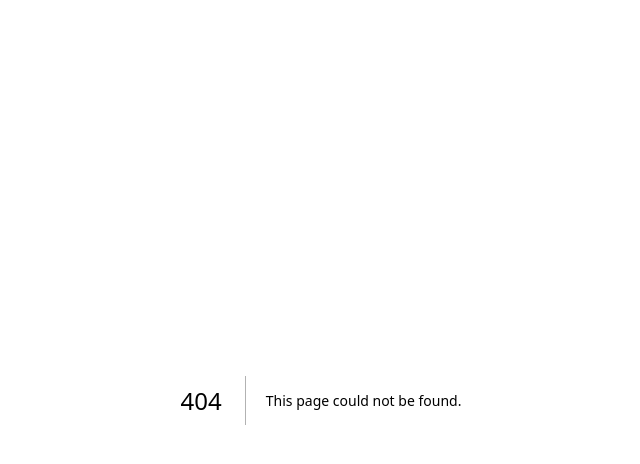
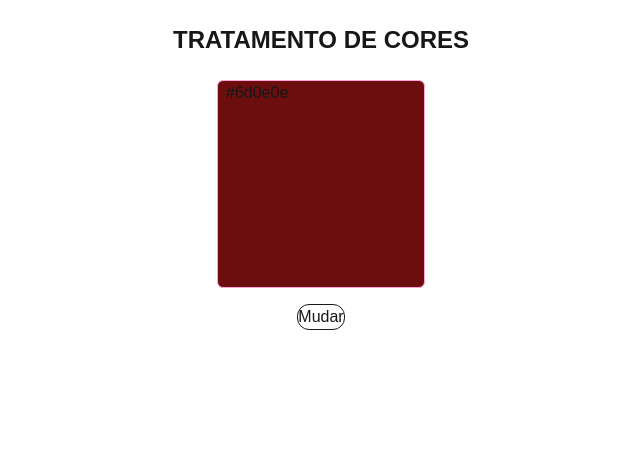
Before and after one commit to EdsonGaspar/journey-reactjs, a Next.js app: page /cores in a window 1280 px wide. Before the commit this address had no page. Shown: the top 464 px of the page, without its empty margins (319-959 px from the left). Built offline with nearby package versions, Linux system fonts and the light colour scheme.

Commit message:
feat: Terminado as cores randomicas

```diff
--- /dev/null
+++ b/app/cores/page.tsx
@@ -0,0 +1,12 @@
+import { Colorizer } from "@/components/cores/colorizer";
+
+export default function PageColor() {
+  return (
+    <div>
+      <header className="font-bold text-2xl  uppercase text-center my-6">
+        Tratamento de cores
+      </header>
+      <Colorizer />
+    </div>
+  );
+}
--- a/app/page.tsx
+++ b/app/page.tsx
@@ -27,7 +27,12 @@ export default function Home() {
       <Link href={"/filmes"} className="border p-2 ml-2.5">
         Filmes
       </Link>
-      <Link href={"./pessoa"}>Pessoa</Link>
+      <Link href={"./pessoa"} className="border p-2 ml-2.5">
+        Pessoa
+      </Link>
+      <Link href={"./cores"} className="border p-2 ml-2.5">
+        Cor
+      </Link>
     </div>
   );
 }
--- /dev/null
+++ b/components/cores/colorizer.tsx
@@ -0,0 +1,30 @@
+"use client";
+import { useState } from "react";
+
+export function Colorizer() {
+  const [color, setColor] = useState("#6d0e0e");
+
+  const getRandomColor = () => {
+    const random = `#${Math.floor(Math.random() * 16777215).toString(16)}
+    `;
+    return random;
+  };
+
+  const handleColor = () => {
+    const randomColor = getRandomColor();
+    setColor(randomColor);
+  };
+  return (
+    <div className="flex flex-col gap-4 justify-center items-center">
+      <div
+        className={`w-52 h-52 border border-pink-300 rounded-md`}
+        style={{ backgroundColor: color }}
+      >
+        <span className="p-2">{color}</span>
+      </div>
+      <button className="border rounded-xl" onClick={handleColor}>
+        Mudar
+      </button>
+    </div>
+  );
+}
```
